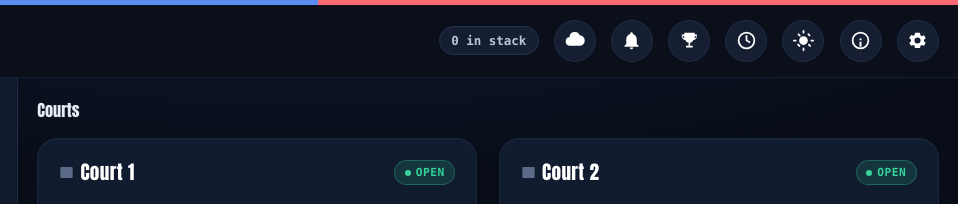
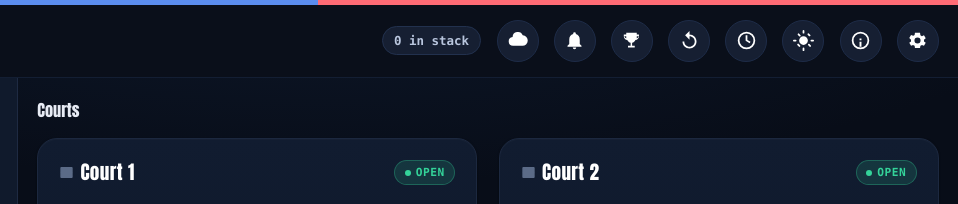
Before and after one commit to jvteam123/renzkuss, a plain HTML site: page index.html in a window 1280 px wide. Shown: the top 204 px of the page, 322-1280 px from the left. Drawn offline with Linux system fonts and the light colour scheme.

Commit message:
Add sync update button to index.html

```diff
--- a/index.html
+++ b/index.html
@@ -82,6 +82,7 @@
   <button class="icon-btn" id="hostOnlineBtn" aria-label="Host or watch a live match online"><svg viewBox="0 0 24 24"><use href="#i-cloud"/></svg></button>
   <button class="icon-btn" id="callOutTopBtn" aria-label="Call a player"><svg viewBox="0 0 24 24"><use href="#i-bell"/></svg></button>
   <button class="icon-btn" id="rankingsBtn" aria-label="Rankings"><svg viewBox="0 0 24 24"><use href="#i-trophy"/></svg></button>
+  <button class="icon-btn" id="syncUpdateBtn" aria-label="Check for updates" title="Check for updates"><svg viewBox="0 0 24 24"><use href="#i-restart"/></svg></button>
   <button class="icon-btn" id="matchHistoryBtn" aria-label="Match history"><svg viewBox="0 0 24 24"><use href="#i-clock"/></svg></button>
   <button class="icon-btn" id="themeToggleBtn" aria-label="Toggle dark mode"><svg viewBox="0 0 24 24"><use href="#i-moon" id="themeToggleIconUse"/></svg></button>
   <button class="icon-btn" id="aboutBtn" aria-label="About this app"><svg viewBox="0 0 24 24"><use href="#i-info"/></svg></button>
```
